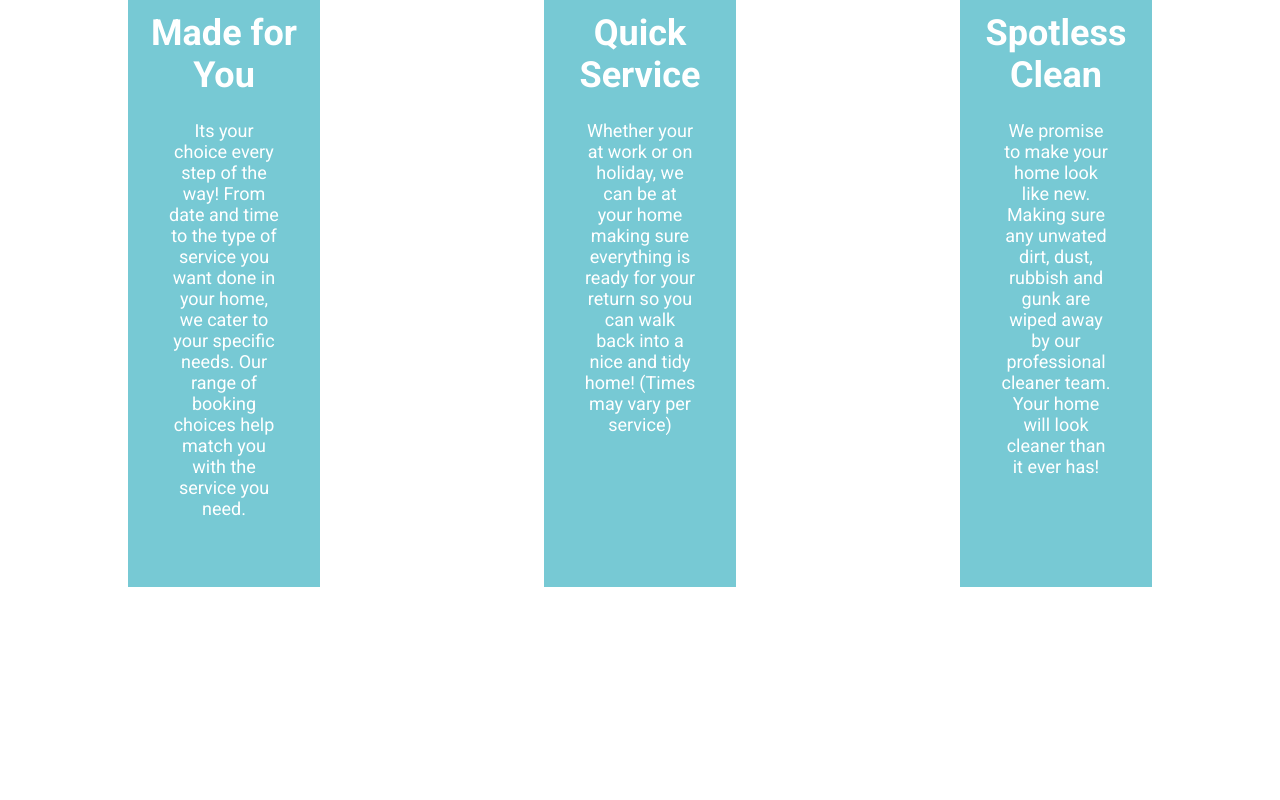
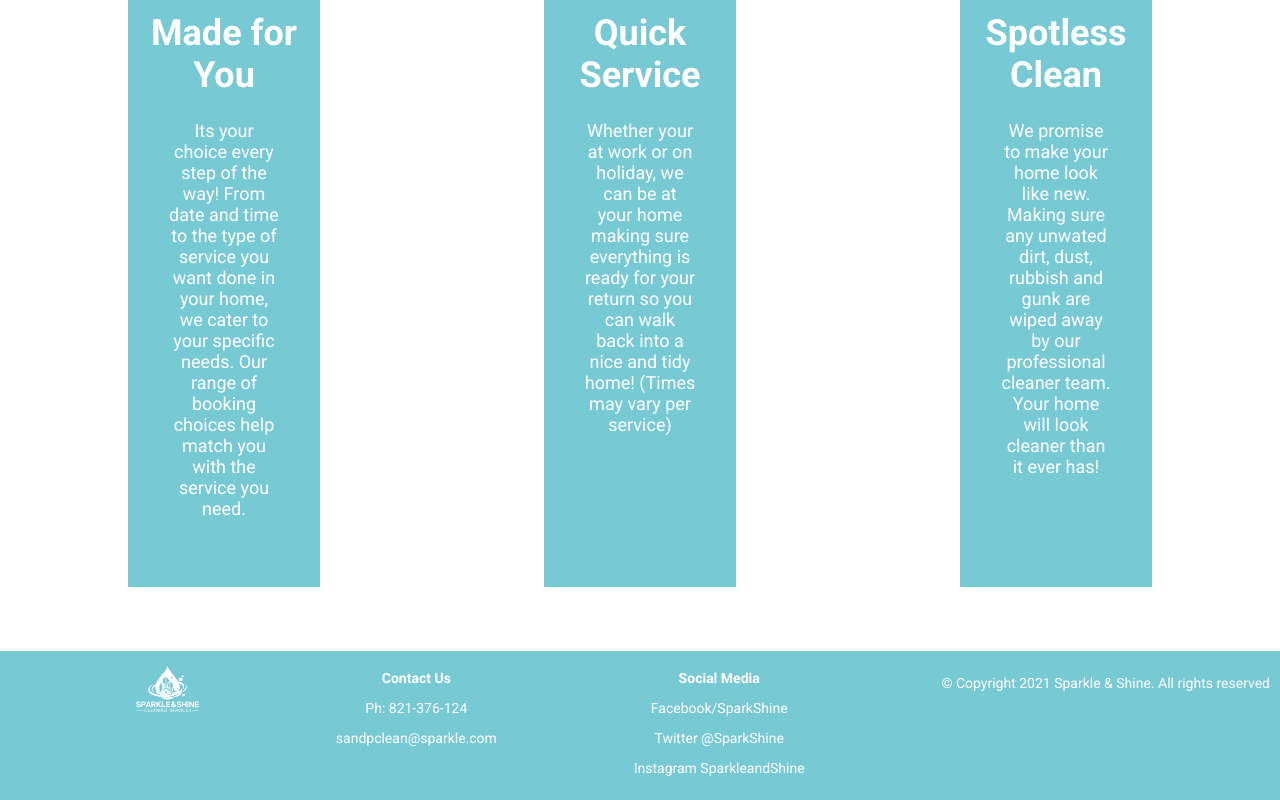
Before and after one commit to WatsonHayd/WebDesignP2Coding, a plain HTML site: page index.html in a window 1280 px wide. Shown: the part 1385-2185 px from the top of the page. Before the commit the page ends 1972 px from the top, so only its background shows below. Drawn offline with Linux system fonts and the light colour scheme.

Commit message:
Home Page Finished

```diff
--- a/css/styles.css
+++ b/css/styles.css
@@ -137,6 +137,7 @@ nav {
 
 #infoboxes {
     margin-top: 80px;
+    margin-bottom: 5%;
     width: 100%;
     display: flex;
     flex-direction: row;
@@ -200,3 +201,27 @@ nav {
     margin-left: 10%;
     margin-top: 10%;
 }
+
+#footerdiv {
+    padding: 10px;
+    background-color: #77C9D4;
+    display: flex;
+    flex-direction: row;
+    flex-wrap: nowrap;
+    justify-content: space-between;
+}
+
+.footerheader {
+    text-align: center;
+    font-family: 'Roboto', sans-serif;
+    font-weight: bold;
+    color: white;
+    font-size: 14px;
+}
+
+.footertext {
+    text-align: center;
+    font-family: 'Roboto', sans-serif;
+    color: white;
+    font-size: 14px;
+}
--- a/index.html
+++ b/index.html
@@ -55,6 +55,26 @@
                 <p class="infop">We promise to make your home look like new. Making sure any unwated dirt, dust, rubbish and gunk are wiped away by our professional cleaner team. Your home will look cleaner than it ever has!</p>
             </div>
         </div>
+
+        <footer>
+            <div id="footerdiv">
+                <img src="image/cleanlogo.png" alt="" class="logotop">
+                <div id="footerbox1">
+                    <h1 class="footerheader">Contact Us</h1>
+                    <p class="footertext">Ph: 821-376-124</p>
+                    <p class="footertext">sandpclean@sparkle.com</p>
+                </div>
+                <div id="footerbox2">
+                    <h1 class="footerheader">Social Media</h1>
+                    <p class="footertext">Facebook/SparkShine</p>
+                    <p class="footertext">Twitter @SparkShine</p>
+                    <p class="footertext">Instagram SparkleandShine</p>
+                </div>
+                <div id="footerbox3">
+                    <p class="footertext">&copy; Copyright 2021 Sparkle & Shine. All rights reserved</p>
+                </div>
+            </div>
+        </footer>
     </div>
 
 </body>
```
